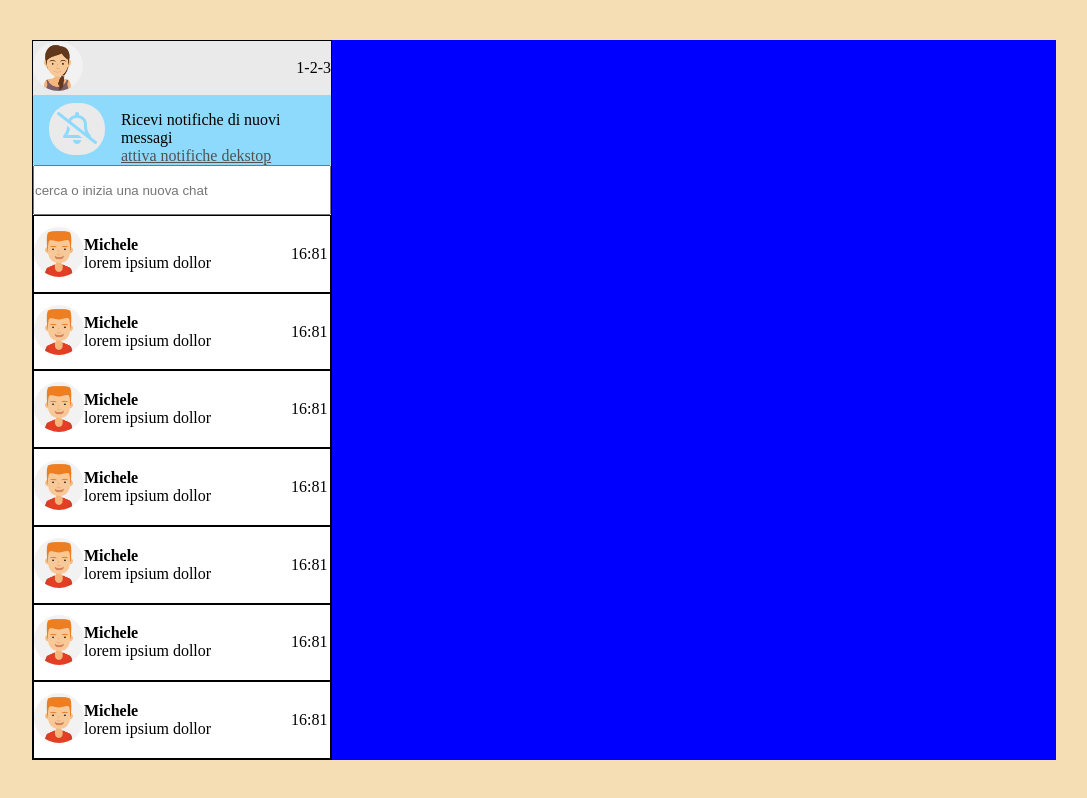
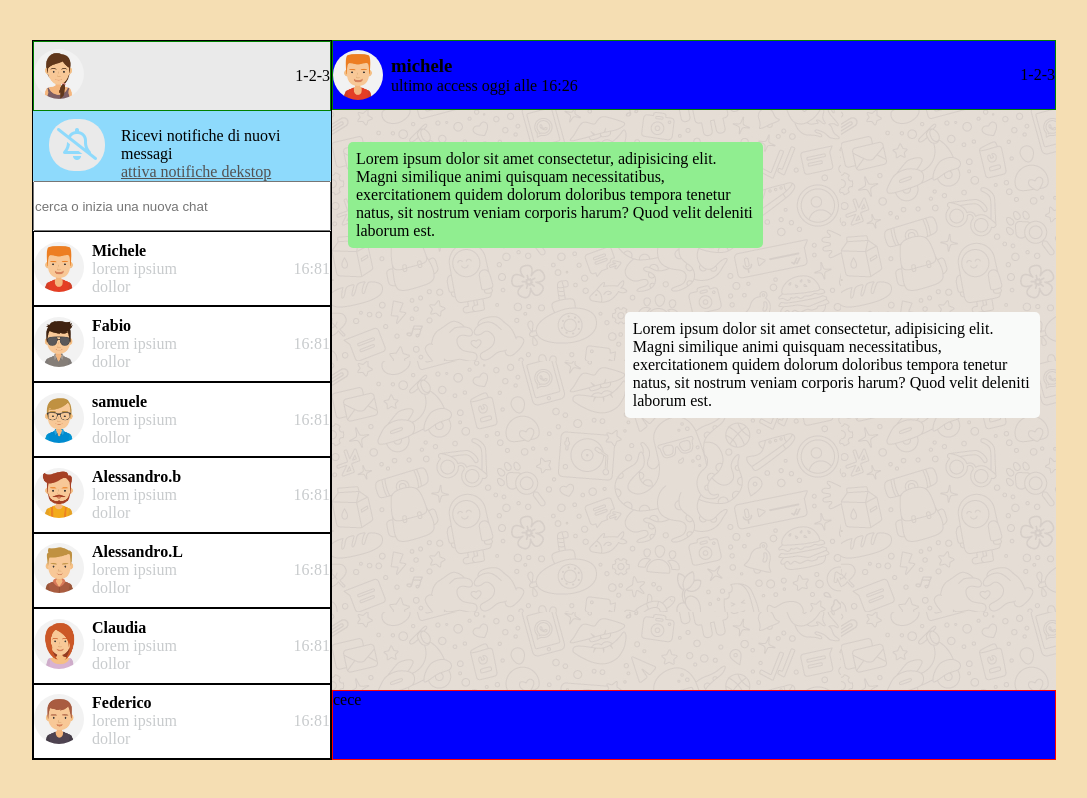
Before and after one commit to cesarecicolin/html-css-boolzapp, a plain HTML site: page index.html in a window 1280 px wide. Shown: the whole page, without its empty margins (96-1183 px from the left). Drawn offline with Linux system fonts and the light colour scheme.

Commit message:
compleate:mesage area

```diff
--- a/css/style.css
+++ b/css/style.css
@@ -45,6 +45,11 @@ body{
 .space-between{
     justify-content: space-between;
 
+}
+
+/* MARGINI */
+.ml{
+    margin-left: .5rem;
 }
 /* SERCH */
 .serch{
@@ -109,6 +114,10 @@ body{
 .ora{
     margin-left: 5rem;
 }
+
+.contact p, .ora {
+    color: #c8cbcd;
+}
 /* HOME */
 .home{
 
@@ -116,6 +125,41 @@ body{
     width: calc(100% - 300px);
     /* debug */
     background-color: blue;
+}
+ header{
+    height: 70px;
+    border: 1px solid green;
+}
+
+footer{
+    height: 70px;
+    border: 1px solid red;
+}
+
+#right main{
+    height: calc(100% - 70px - 70px);
+    background-image: url(../img/mine.jpg);
+}
+#chat .row{
+    padding: 2rem 1rem;
+}
+.ricevuto {
+   padding: .5rem;
+    background-color: lightgreen;
+    border-radius: 5px;
+    max-width: 60%;
+    min-width: 40%;
+}
+.invio{
+    padding: .5rem;
+    background-color: rgb(249, 250, 249);
+    border-radius: 5px;
+    max-width: 60%;
+    min-width: 40%;
+}
+.invio-row{
+    display: flex;
+    justify-content: end;
 }
 
 /* RESPONSIVE  TABLET */
@@ -135,6 +179,9 @@ body{
     .home{
         width: calc(100% - 60px);
     }
+    #chat .row{
+        padding: 2rem 1rem;
+    }
 }
 
 /* RESPONSIVE MOBILE  */
--- a/index.html
+++ b/index.html
@@ -67,7 +67,7 @@
                                 <div>
                                     <img src="img/avatar_1.jpg" alt="">
                                 </div>
-                                <div class="none">
+                                <div class="none ml">
                                     <h4>Michele</h4>
                                     <p>lorem ipsium dollor</p>
                                 </div>
@@ -80,10 +80,10 @@
                         <div class="card ">
                             <div class="row align-items">
                                 <div>
-                                    <img src="img/avatar_1.jpg" alt="">
+                                    <img src="img/avatar_2.jpg" alt="">
                                 </div>
-                                <div class="none">
-                                    <h4>Michele</h4>
+                                <div class="none ml">
+                                    <h4>Fabio</h4>
                                     <p>lorem ipsium dollor</p>
                                 </div>
                                 <div class="ora none">
@@ -95,10 +95,10 @@
                         <div class="card ">
                             <div class="row align-items">
                                 <div>
-                                    <img src="img/avatar_1.jpg" alt="">
+                                    <img src="img/avatar_3.jpg" alt="">
                                 </div>
-                                <div class="none">
-                                    <h4>Michele</h4>
+                                <div class="none ml">
+                                    <h4>samuele</h4>
                                     <p>lorem ipsium dollor</p>
                                 </div>
                                 <div class="ora none">
@@ -110,10 +110,10 @@
                         <div class="card ">
                             <div class="row align-items">
                                 <div>
-                                    <img src="img/avatar_1.jpg" alt="">
+                                    <img src="img/avatar_4.jpg" alt="">
                                 </div>
-                                <div class="none">
-                                    <h4>Michele</h4>
+                                <div class="none ml">
+                                    <h4>Alessandro.b</h4>
                                     <p>lorem ipsium dollor</p>
                                 </div>
                                 <div class="ora none">
@@ -125,10 +125,10 @@
                         <div class="card ">
                             <div class="row align-items">
                                 <div>
-                                    <img src="img/avatar_1.jpg" alt="">
+                                    <img src="img/avatar_5.jpg" alt="">
                                 </div>
-                                <div class="none">
-                                    <h4>Michele</h4>
+                                <div class="none ml">
+                                    <h4>Alessandro.L</h4>
                                     <p>lorem ipsium dollor</p>
                                 </div>
                                 <div class="ora none">
@@ -140,10 +140,10 @@
                         <div class="card ">
                             <div class="row align-items">
                                 <div>
-                                    <img src="img/avatar_1.jpg" alt="">
+                                    <img src="img/avatar_6.jpg" alt="">
                                 </div>
-                                <div class="none">
-                                    <h4>Michele</h4>
+                                <div class="none ml">
+                                    <h4>Claudia</h4>
                                     <p>lorem ipsium dollor</p>
                                 </div>
                                 <div class="ora none">
@@ -154,10 +154,10 @@
                         <div class="card ">
                             <div class="row align-items">
                                 <div>
-                                    <img src="img/avatar_1.jpg" alt="">
+                                    <img src="img/avatar_7.jpg" alt="">
                                 </div>
-                                <div class="none">
-                                    <h4>Michele</h4>
+                                <div class="none ml">
+                                    <h4>Federico</h4>
                                     <p>lorem ipsium dollor</p>
                                 </div>
                                 <div class="ora none">
@@ -174,7 +174,39 @@
                     <!-- </main> list firends -->
                 </div>
                 <!-- RIGHT SCEERN -->
-                <div class="col home min-height"></div>
+                <div class="col home min-height" id="right">
+                    <header class="row align-items space-between">
+                        <div class="row align-items">
+                            <img src="img/avatar_1.jpg" alt="">
+                            <div class="ml">
+                                <h3>michele</h3>
+                                <p>ultimo access oggi alle 16:26</p>
+                            </div>
+
+                        </div>
+                        <div>
+                            1-2-3
+                        </div>
+                    </header>
+                    <!-- CHAT -->
+                    <main class="" id="chat">
+                        <div class="row">
+                            <div class="ricevuto">
+                                Lorem ipsum dolor sit amet consectetur, adipisicing elit. Magni similique animi quisquam necessitatibus, exercitationem quidem dolorum doloribus tempora tenetur natus, sit nostrum veniam corporis harum? Quod velit deleniti laborum est.
+                            </div>
+                        </div>
+
+                        <div class="invio-row row">
+                            <div class="invio">
+                                Lorem ipsum dolor sit amet consectetur, adipisicing elit. Magni similique animi quisquam necessitatibus, exercitationem quidem dolorum doloribus tempora tenetur natus, sit nostrum veniam corporis harum? Quod velit deleniti laborum est.
+                            </div>
+                        </div>
+                    </main>
+
+                    <footer id="text-area">
+                        cece
+                    </footer>
+                </div>
             </div>
         </div>
 
```
